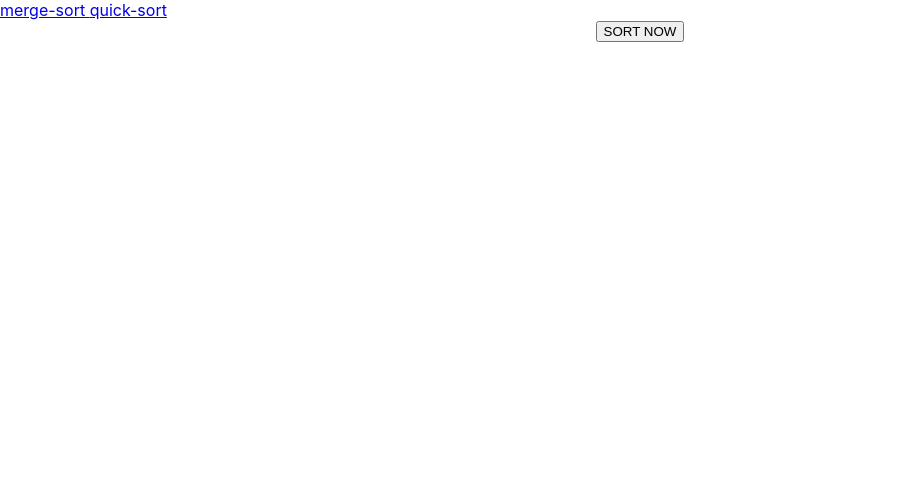
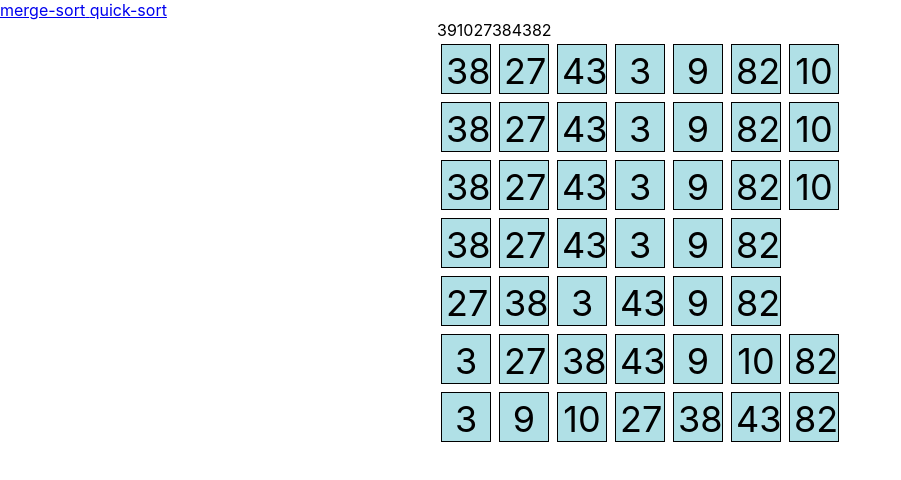
Before and after one commit to TheSTL/Visualize-Sorting-Algorithm, a React (Create React App) app: page / in a window 1280 px wide. Shown: the top 480 px of the page, without its empty margins (0-901 px from the left). Built offline with nearby package versions, Linux system fonts and the light colour scheme.

Commit message:
merge-sort: render array tree

```diff
--- a/src/App.css
+++ b/src/App.css
@@ -20,3 +20,7 @@ main{
 .root-row {
   display: flex;
 }
+
+.child {
+
+}
--- a/src/App.js
+++ b/src/App.js
@@ -7,7 +7,7 @@ import MergeSortPage from './pages/merge-sort';
 import './App.css'
 
 const algo = ['merge-sort', 'quick-sort'];
-const array= [1,2,3,4,5,6];
+const array= [38, 27, 43, 3, 9, 82, 10];
 
 function App() {
   return (
--- a/src/pages/merge-sort/index.jsx
+++ b/src/pages/merge-sort/index.jsx
@@ -1,42 +1,39 @@
 import React, {Component} from 'react';
-import ReactDOM from 'react-dom';
 import Array from '../../components/array';
 
 let node = [];
 
 function mergeSort (unsortedArray, count ) {
-    let root = document.getElementsByClassName(`root${count}`);
-    if (root.length === 0) {
-        root = document.createElement('div');
-        root.className = `root${count} root-row`;
-        node[count]= [];
-        node[count].push(<Array values={unsortedArray} />);
-
-    } else {
-        root = root[0]
-        node[count].push(<Array values={unsortedArray} />);
-    }
-    console.log(node);
-
-    document.getElementsByClassName(`visRoot`)[0].appendChild(root);
-
-
-    ReactDOM.render(<React.Fragment>
-        {
-            node[count]
-        }
-        </React.Fragment>,root);
+    console.log(unsortedArray);
 
     if (unsortedArray.length <= 1) {
-      return unsortedArray;
+      return [ unsortedArray, <Array values={unsortedArray} />];
     }
-    const middle = Math.floor(unsortedArray.length / 2);
+    const middle = Math.ceil(unsortedArray.length / 2);
     const left = unsortedArray.slice(0, middle);
     const right = unsortedArray.slice(middle);
 
-    return merge(
-      mergeSort(left, count + 1), mergeSort(right, count + 1)
-    );
+    const leftResult = mergeSort(left, count + 1);
+    const rightResult = mergeSort(right, count + 1);
+
+    const sortedArray = merge(leftResult[0], rightResult[0]);
+
+    return [
+      sortedArray,
+      <div className='child'>
+          <div>
+            <Array values={unsortedArray} />
+          </div>
+          <div style={{display: 'flex'}}>
+            {leftResult[1]}
+            {rightResult[1]}
+          </div>
+          <div>
+            <Array values={sortedArray} />
+          </div>
+      </div>
+
+    ];
   }
 
   function merge (left, right) {
@@ -67,7 +64,9 @@ class MergeSort extends Component {
 
     render() {
         return( <div className='visRoot'>
-            <button onClick={()=>{ mergeSort(this.state.randomArray, 0) }}>SORT NOW</button>
+            {
+                mergeSort(this.state.randomArray, 0)
+            }
             </div>
         );
     }
```
